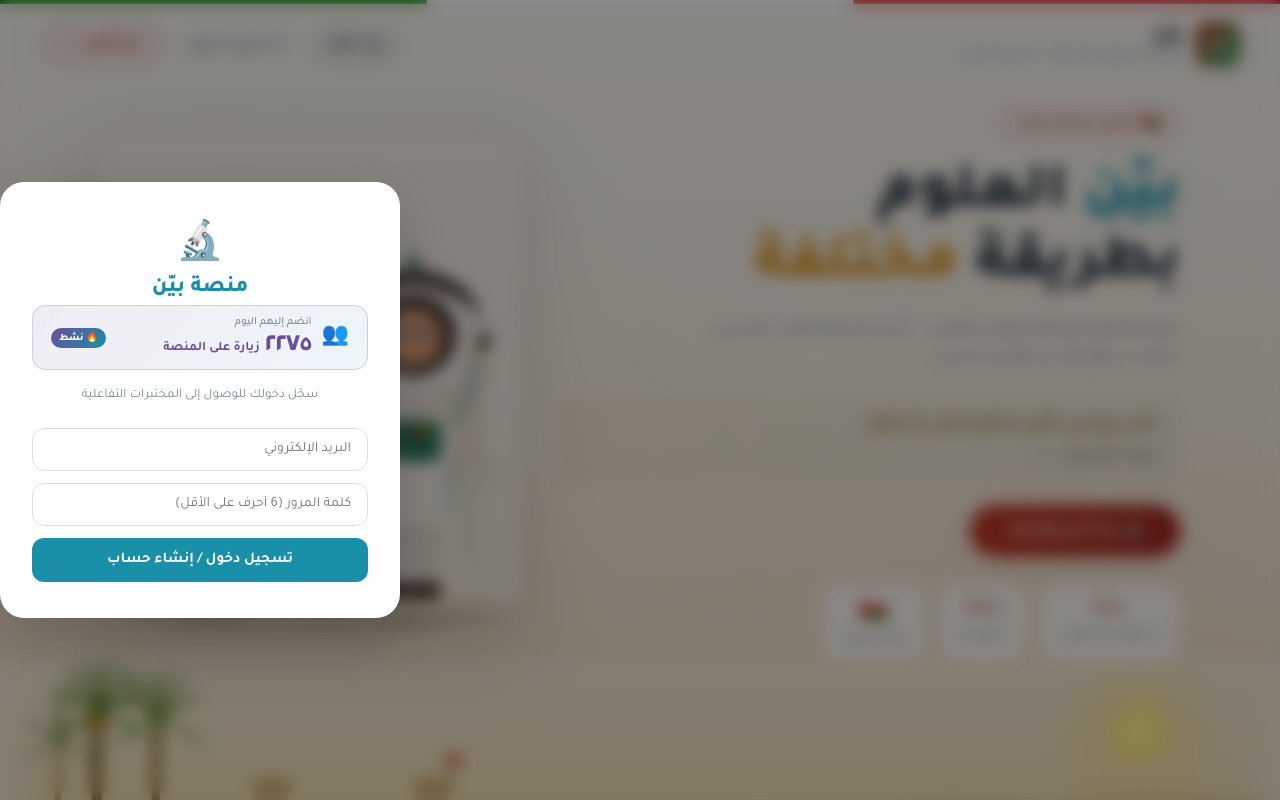
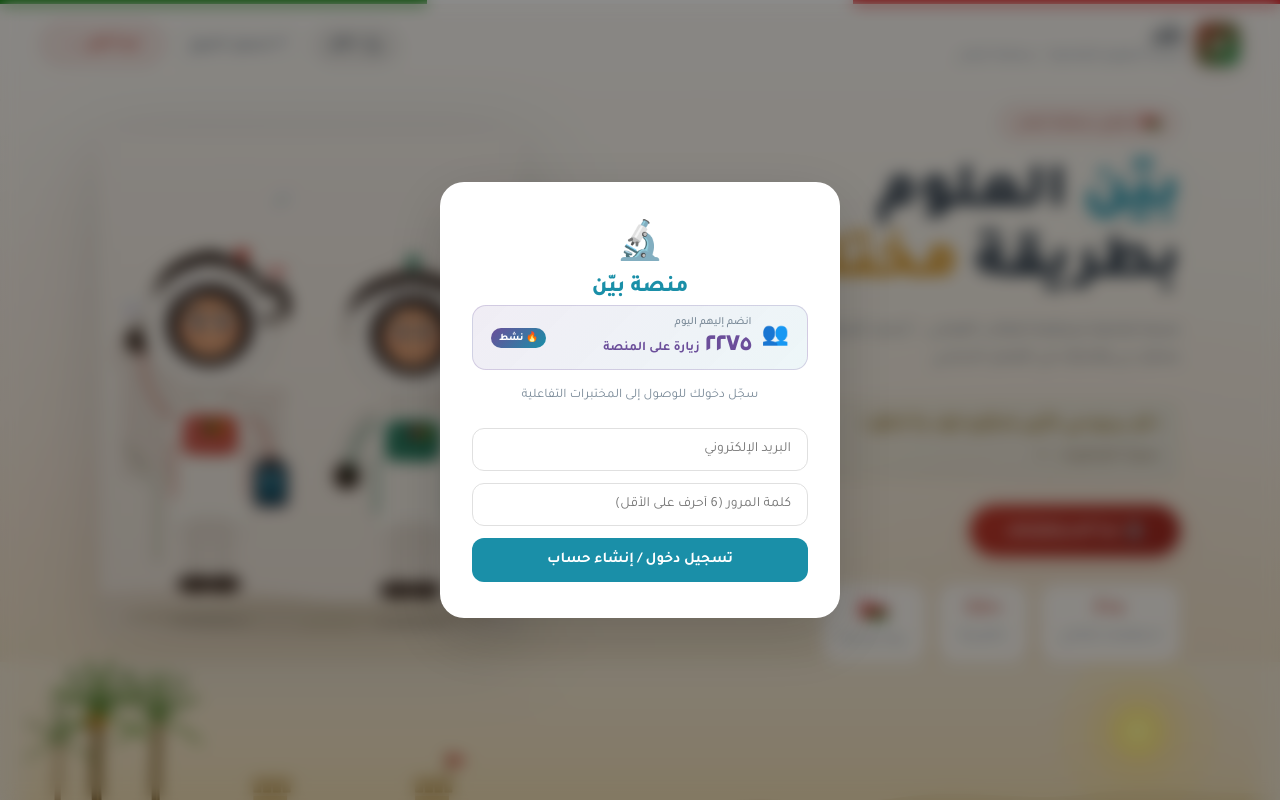
Before and after one commit to Bayyin-OM/Bayyin, a plain HTML site: page index.html in a window 1280 px wide. Drawn offline with nearby package versions, Linux system fonts and the light colour scheme; no server answers.

Commit message:
Update index.html

```diff
--- a/index.html
+++ b/index.html
@@ -13,7 +13,7 @@
 <body>
 
 <!-- ═══ Auth Overlay ═══ -->
-<div id="auth-overlay" style="position:fixed;inset:0;z-index:99999;background:rgba(0,0,0,0.45);display:flex;align-items:center;justify-content:flex-end;padding-right:40px;font-family:'Tajawal',sans-serif;backdrop-filter:blur(8px);-webkit-backdrop-filter:blur(8px)">
+<div id="auth-overlay" style="position:fixed;inset:0;z-index:99999;background:rgba(0,0,0,0.45);display:flex;align-items:center;justify-content:center;font-family:'Tajawal',sans-serif;backdrop-filter:blur(8px);-webkit-backdrop-filter:blur(8px)">
   <div class="auth-card">
     <div class="auth-logo">🔬</div>
     <h2 class="auth-title">منصة بيّن</h2>
```
